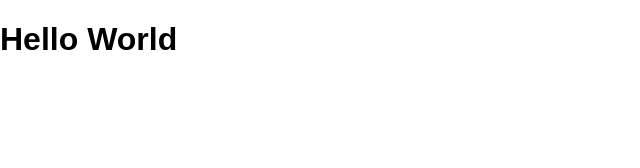
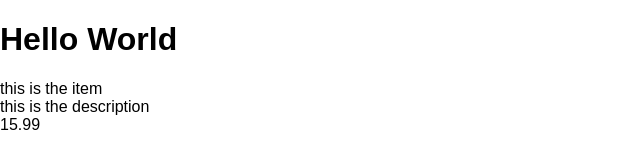
Before and after one commit to anthonygaona/Mustache-Templating-Tut, a plain HTML site: page index.html in a window 1280 px wide. Shown: the whole page, without its empty margins (0-640 px from the left). Drawn offline with nearby package versions, Linux system fonts and the light colour scheme.

Commit message:
finished first template. currently not using json file in root directory but a declared object in javascript. Utilizing jquery for javascript code

```diff
--- a/index.html
+++ b/index.html
@@ -25,19 +25,29 @@
 </head>
 <body>
   <h1 class="">Hello World</h1>
-
-
-
+  <script type="text/template" id="templateOne">
+    <div class="content">
+      <div>{{item}}</div>
+      <div>{{description}}</div>
+      <div>{{price}}</div>
+    </div>
+  </script>
+  <div id="container"></div>
   <!-- jQuery -->
   <script src="https://ajax.googleapis.com/ajax/libs/jquery/1.11.3/jquery.min.js"></script>
   <script src="https://cdnjs.cloudflare.com/ajax/libs/mustache.js/2.2.1/mustache.min.js" charset="utf-8"></script>
   <!-- My JS -->
-  <script type="text/template" id="templateOne">
-    <div class="content">
-      <div>{{field1}}</div>
-      <div>{{field2}}</div>
-      <div>{{field3}}</div>
-    </div>
+  <script>
+    $(function() {
+      var template = $('#templateOne').html();
+      var result = Mustache.render(template, {
+        "item" : "this is the item",
+        "description" : "this is the description",
+        "price" : 15.99
+      });
+      $('#container').html(result);
+    });
   </script>
+
 </body>
 </html>
```
